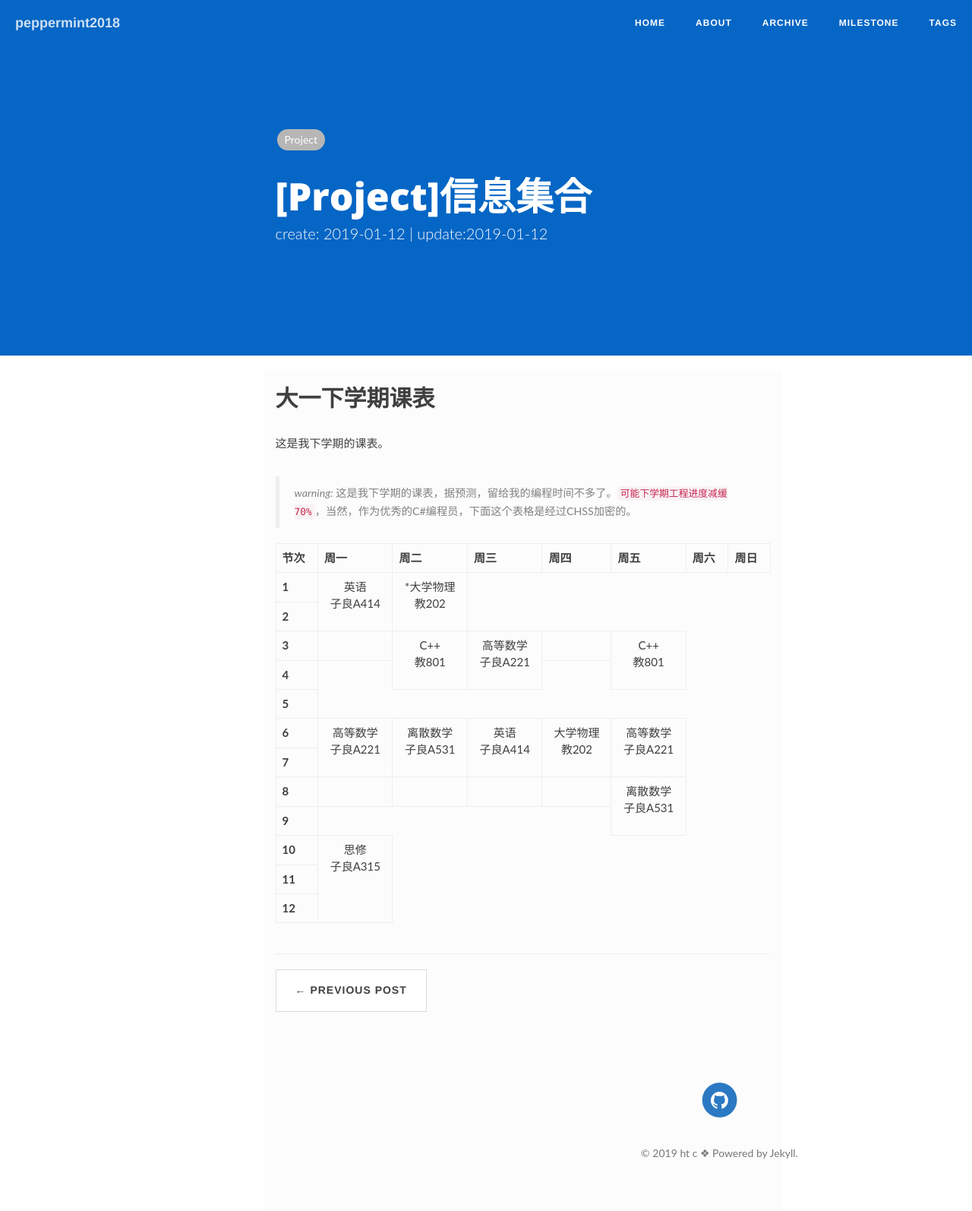
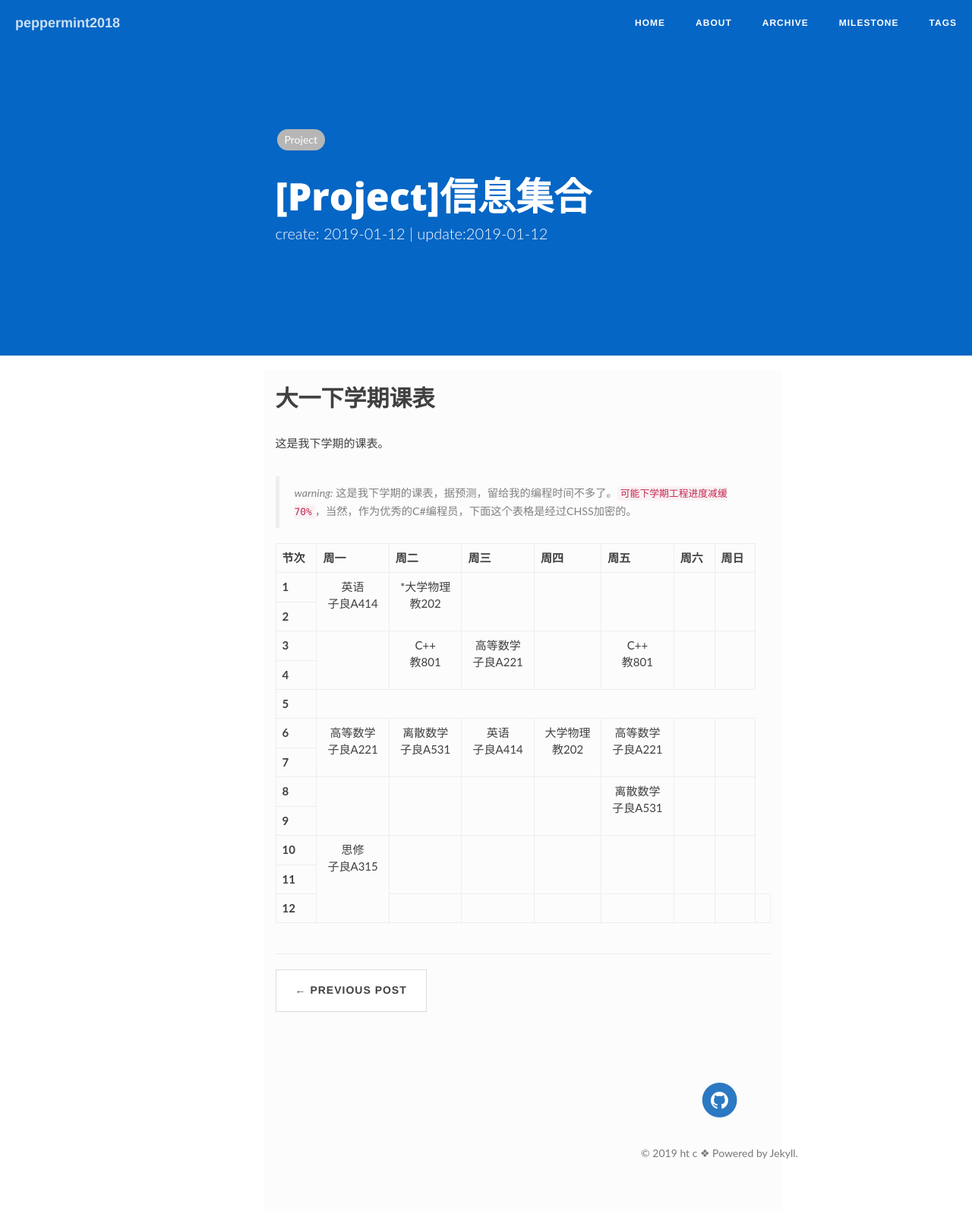
Before and after one commit to h1542462994/h1542462994.github.io, a Jekyll site: the page built from _posts/2019-01-12-info-gallary.md, in a window 1280 px wide. Shown: the whole page at 76% size. Built offline with Jekyll 4.4.1, drawn with Linux system fonts in a browser that asks for light colours; nearby versions of some CDN libraries; comment, search, counter and statistics services are not loaded.

Commit message:
修改表格

```diff
--- a/_posts/2019-01-12-info-gallary.md
+++ b/_posts/2019-01-12-info-gallary.md
@@ -28,19 +28,26 @@ description: ""
     <!--第一节课-->
     <tr>
         <th>1</th>
-        <td align="center" rowspan="2">英语<br/>子良A414</td>
-        <td align="center" rowspan="2">*大学物理<br/>教202</td>
+        <td align="center" valign="center" rowspan="2">英语<br/>子良A414</td>
+        <td align="center" valign="center" rowspan="2">*大学物理<br/>教202</td>
+        <td align="center" valign="center" rowspan="2"></td>
+        <td align="center" valign="center" rowspan="2"></td>
+        <td align="center" valign="center" rowspan="2"></td>
+        <td align="center" valign="center" rowspan="2"></td>
+        <td align="center" valign="center" rowspan="2"></td>
     </tr>
     <tr>
         <th>2</th>
     </tr>
     <tr>
         <th>3</th>
-        <td></td>
+        <td align="center" valign="center" rowspan="2"></td>
         <td align="center" rowspan="2">C++<br>教801</td>
         <td align="center" rowspan="2">高等数学<br/>子良A221</td>
-        <td></td>
+        <td align="center" valign="center" rowspan="2"></td>
         <td align="center" rowspan="2">C++<br>教801</td>
+        <td align="center" valign="center" rowspan="2"></td>
+        <td align="center" valign="center" rowspan="2"></td>
     </tr>
     <tr>
         <th>4</th>
@@ -55,17 +62,21 @@ description: ""
         <td align="center" rowspan="2">英语<br/>子良A414</td>
         <td align="center" rowspan="2">大学物理<br/>教202</td>
         <td align="center" rowspan="2">高等数学<br/>子良A221</td>
+        <td align="center" valign="center" rowspan="2"></td>
+        <td align="center" valign="center" rowspan="2"></td>
     </tr>
     <tr>
         <th>7</th>
     </tr>
     <tr>
         <th>8</th>
-        <td></td>
-        <td></td>
-        <td></td>
-        <td></td>
+        <td align="center" valign="center" rowspan="2"></td>
+        <td align="center" valign="center" rowspan="2"></td>
+        <td align="center" valign="center" rowspan="2"></td>
+        <td align="center" valign="center" rowspan="2"></td>
         <td align="center" rowspan="2">离散数学<br/>子良A531</td>
+        <td align="center" valign="center" rowspan="2"></td>
+        <td align="center" valign="center" rowspan="2"></td>
     </tr>
     <tr>
         <th>9</th>
@@ -73,11 +84,24 @@ description: ""
     <tr>
         <th>10</th>
         <td align="center" rowspan="3">思修<br/>子良A315</td>
+        <td align="center" valign="center" rowspan="2"></td>
+        <td align="center" valign="center" rowspan="2"></td>
+        <td align="center" valign="center" rowspan="2"></td>
+        <td align="center" valign="center" rowspan="2"></td>
+        <td align="center" valign="center" rowspan="2"></td>
+        <td align="center" valign="center" rowspan="2"></td>
     </tr>
     <tr>
         <th>11</th>
     </tr>
     <tr>
         <th>12</th>
+        <td rowspan="0"></td>
+        <td align="center" valign="center"></td>
+        <td align="center" valign="center"></td>
+        <td align="center" valign="center"></td>
+        <td align="center" valign="center"></td>
+        <td align="center" valign="center"></td>
+        <td align="center" valign="center"></td>
     </tr>
 </table>
```
